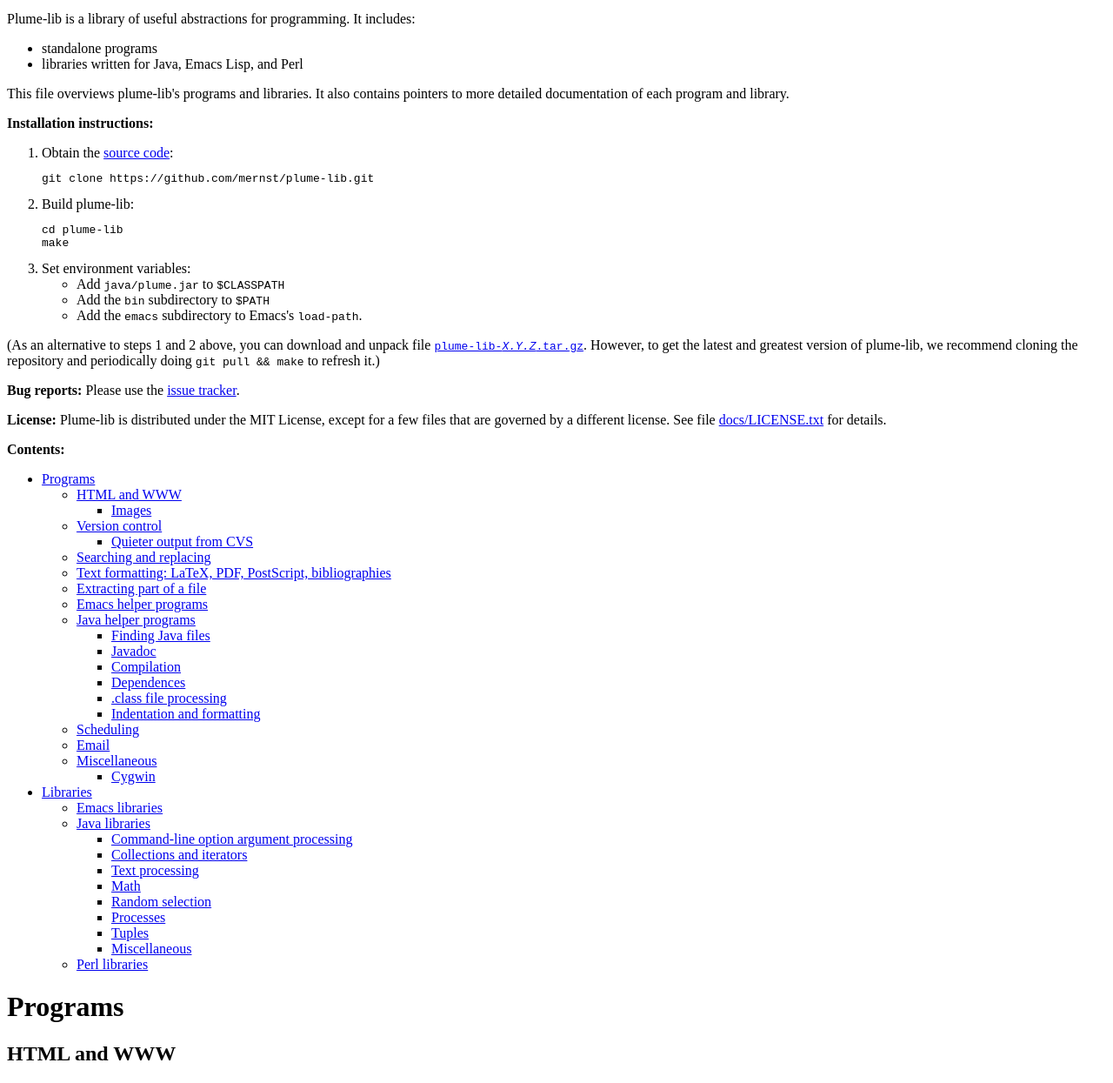
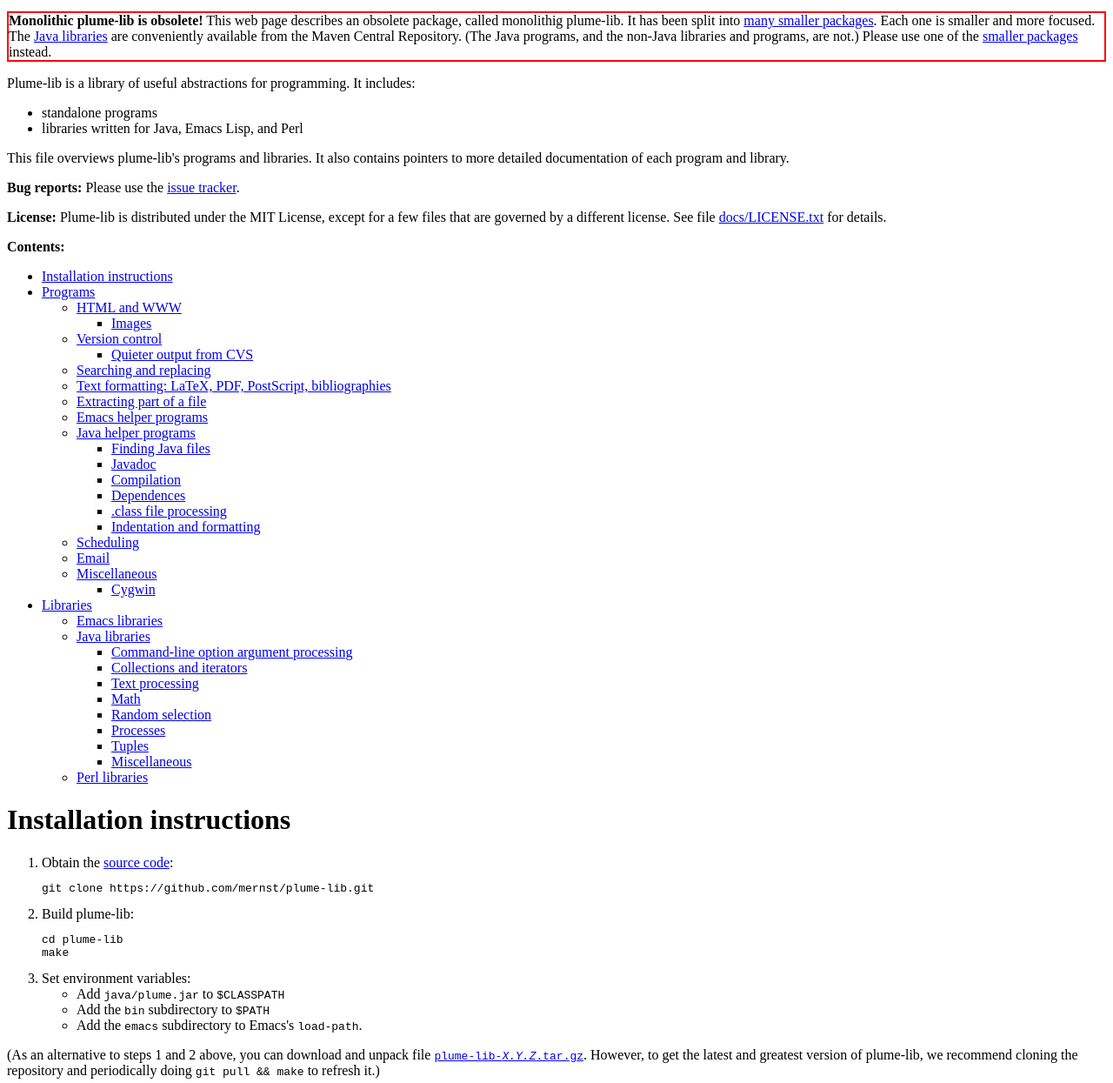
Before and after one commit to mernst/plume-lib, a plain HTML site: page docs/index.html in a window 1280 px wide. Shown: the part 80-1325 px from the top of the page at 87% size. Drawn offline with Linux system fonts and the light colour scheme.

Commit message:
Add warning: monolithic plume-lib is obsolete

```diff
--- a/docs/index.html
+++ b/docs/index.html
@@ -5,10 +5,27 @@
   <meta http-equiv="Content-Type" content="text/html; charset=iso-8859-1" />
   <title>Plume-lib: a library of utilities for programming</title>
   <link rel="icon" type="image/png" href="plume-lib-favicon.png" />
+<style>
+p.warningbox {
+    border: 2px solid red;
+}
+</style>
 </head>
 <body>
 
 <h1 id="Plume-lib:_a_library_of_utilities_for_programming"><img src="plume-lib-favicon.png" alt="plume-lib logo" height="42">Plume-lib: a library of utilities for programming</h1> <!-- omit from toc -->
+
+<p class="warningbox">
+<b>Monolithic plume-lib is obsolete!</b>  This web page describes an
+obsolete package, called monolithig plume-lib.  It has been split
+into <a href="https://github.com/plume-lib/">many smaller packages</a>.
+Each one is smaller and more focused.
+The <a href="https://search.maven.org/search?q=g:org.plumelib">Java
+libraries</a> are conveniently available from the Maven Central Repository.
+(The Java programs, and the non-Java libraries and programs, are not.)
+Please use one of the <a href="https://github.com/plume-lib/">smaller
+packages</a> instead.
+</p>
 
 <p>
 Plume-lib is a library of useful abstractions for programming. It includes:
@@ -24,34 +41,6 @@ It also contains pointers to more detailed documentation of each program
 and library.
 </p>
 
-<p><b>Installation instructions:</b></p>
-
-<ol>
-<li>
-Obtain the <a href="https://github.com/mernst/plume-lib">source code</a>:
-<pre>git clone https://github.com/mernst/plume-lib.git</pre>
-</li>
-<li>
-Build plume-lib:
-<pre>cd plume-lib
-make</pre>
-</li>
-<li>Set environment variables:
-  <ul>
-    <li>Add <tt>java/plume.jar</tt> to <tt>$CLASSPATH</tt></li>
-    <li>Add the <tt>bin</tt> subdirectory to <tt>$PATH</tt></li>
-    <li>Add the <tt>emacs</tt> subdirectory to Emacs's <tt>load-path</tt>.</li>
-  </ul>
-</li>
-</ol>
-<p>
-(As an alternative to steps 1 and 2 above, you can download and unpack file
-<a href="https://github.com/mernst/plume-lib/releases"><tt>plume-lib-<em>X.Y.Z</em>.tar.gz</tt></a>.
-However, to get the latest and greatest version of plume-lib, we recommend
-cloning the repository and periodically doing <tt>git pull && make</tt> to refresh
-it.)
-
-</p>
 
 <p><b>Bug reports:</b>  Please use the
   <a href="https://github.com/mernst/plume-lib/issues">issue tracker</a>.
@@ -66,6 +55,7 @@ are governed by a different license.  See file <a href="https://raw.githubuserco
 <p><b>Contents:</b></p>
 <!-- start toc.  do not edit; run html-update-toc instead -->
 <ul>
+  <li><a href="#Installation">Installation instructions</a></li>
   <li><a href="#Programs">Programs</a>
     <ul>
       <li><a href="#HTML_and_WWW">HTML and WWW</a>
@@ -114,6 +104,36 @@ are governed by a different license.  See file <a href="https://raw.githubuserco
     </ul></li>
 </ul>
 <!-- end toc -->
+
+
+<h1 id="Installation">Installation instructions</h1>
+
+<ol>
+<li>
+Obtain the <a href="https://github.com/mernst/plume-lib">source code</a>:
+<pre>git clone https://github.com/mernst/plume-lib.git</pre>
+</li>
+<li>
+Build plume-lib:
+<pre>cd plume-lib
+make</pre>
+</li>
+<li>Set environment variables:
+  <ul>
+    <li>Add <tt>java/plume.jar</tt> to <tt>$CLASSPATH</tt></li>
+    <li>Add the <tt>bin</tt> subdirectory to <tt>$PATH</tt></li>
+    <li>Add the <tt>emacs</tt> subdirectory to Emacs's <tt>load-path</tt>.</li>
+  </ul>
+</li>
+</ol>
+<p>
+(As an alternative to steps 1 and 2 above, you can download and unpack file
+<a href="https://github.com/mernst/plume-lib/releases"><tt>plume-lib-<em>X.Y.Z</em>.tar.gz</tt></a>.
+However, to get the latest and greatest version of plume-lib, we recommend
+cloning the repository and periodically doing <tt>git pull && make</tt> to refresh
+it.)
+
+</p>
 
 
 <h1 id="Programs">Programs</h1>
@@ -1089,7 +1109,7 @@ generally well-documented, so feel free to browse.
   than the specified amount of wall clock time.
   <a href="https://types.cs.washington.edu/plume-lib/api/plume/TimeLimitProcess.html">Documentation</a>.
   <p>
-  This class version is deprecated; use <a href="https://commons.apache.org/proper/commons-exec/">Apache Commons Exec</a> instead.
+  This class is deprecated; use <a href="https://commons.apache.org/proper/commons-exec/">Apache Commons Exec</a> instead.
 </dd>
 
 <dt>FileCompiler</dt>
```
